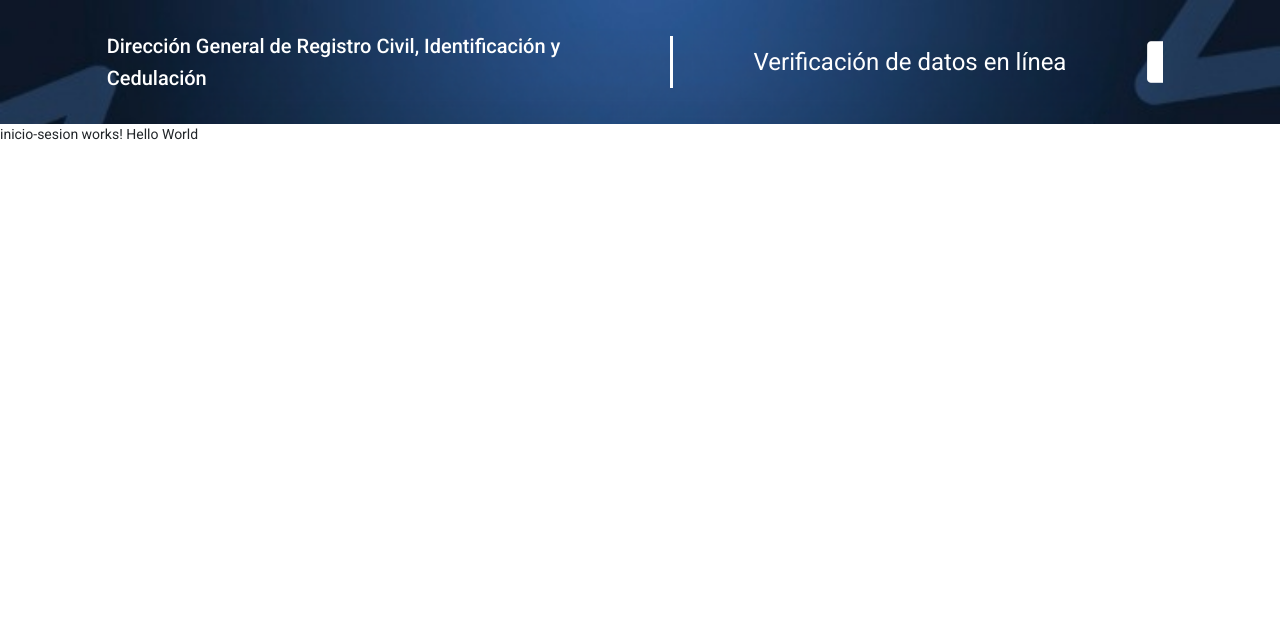
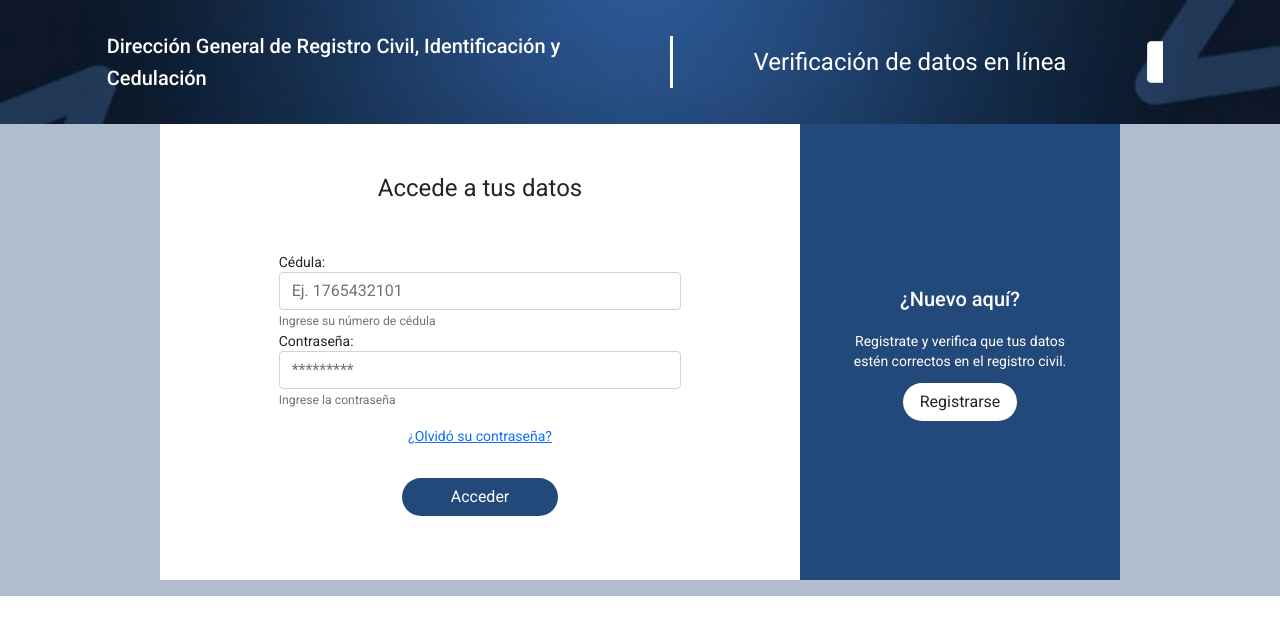
Before and after one commit to ErickMayorga/proyecto-usabilidad-registro-civil, an Angular app: page /inicio-sesion in a window 1280 px wide. Shown: the top 634 px of the page. Built offline with nearby package versions, Linux system fonts and the light colour scheme.

Commit message:
feat: Inicio de sesion terminado sin funciones

```diff
--- a/src/app/rutas/inicio-sesion/inicio-sesion.component.html
+++ b/src/app/rutas/inicio-sesion/inicio-sesion.component.html
@@ -1 +1,40 @@
-<p>inicio-sesion works! Hello World</p>
+<div class="bg-principal container-fluid">
+    <div class="row d-flex justify-content-center">
+
+        <div class="d-flex justify-content-center align-items-center text-center bg-white col-6 pt-5 pb-5">
+            <div class="row">
+                <h1 class="mb-5">Accede a tus datos</h1>
+
+                    <div class="m-auto col-8 text-start" *ngFor="let campo of campos">
+                        <app-campo-entrada
+                            [formGroup]="formGroup"
+                            [campoOpciones]="campo">
+                        </app-campo-entrada>
+                    </div>
+                <a class="mt-3 mb-3" href="">¿Olvidó su contraseña?</a>
+                <div>
+                    <button id="btnAcceder" name="Acceder" aria-describedby="Acceder al sistema"
+                            class="btn bg-secundario text-white rounded-pill m-3 px-5">
+                        <span>Acceder</span>
+                    </button>
+                </div>
+            </div>
+        </div>
+
+
+        <div class="d-flex align-items-center text-center text-white bg-secundario p-5 col-3">
+            <div>
+                <h2>¿Nuevo aquí?</h2>
+                <p>Registrate y verifica que tus datos estén correctos en el registro civil.</p>
+                <div class="">
+                    <button id="btnRegistrarse" name="Registrarse" aria-describedby="Registrarse"
+                            class="btn bg-white rounded-pill px-3">
+                        <span>Registrarse</span>
+                    </button>
+                </div>
+            </div>
+        </div>
+
+    </div>
+</div>
+<footer class="bg-principal p-2"></footer>
--- a/src/app/rutas/inicio-sesion/inicio-sesion.component.scss
+++ b/src/app/rutas/inicio-sesion/inicio-sesion.component.scss
@@ -0,0 +1,6 @@
+.bg-principal{
+   background-color: #B0BDCE;
+}
+.bg-secundario{
+    background-color: #23497A;
+}
--- a/src/app/rutas/inicio-sesion/inicio-sesion.component.ts
+++ b/src/app/rutas/inicio-sesion/inicio-sesion.component.ts
@@ -1,4 +1,15 @@
 import { Component, OnInit } from '@angular/core';
+import { FormGroup } from '@angular/forms';
+import { MatDialog } from '@angular/material/dialog';
+import { NotificacionComponent } from 'src/app/componentes/notificacion/notificacion.component';
+import { TipoBotonEnum } from 'src/app/constants/tipo-boton.enum';
+import { TipoCampoEnum } from 'src/app/constants/tipo-campo.enum';
+import { TipoMensajeEnum } from 'src/app/constants/tipo-mensaje.enum';
+import { TipoNotificacionEnum } from 'src/app/constants/tipo-notificacion.enum';
+import { BotonInterface } from 'src/app/interfaces/boton.interface';
+import { CampoEntradaInterface } from 'src/app/interfaces/campo-entrada.interface';
+import { NotificacionInterface } from 'src/app/interfaces/notificacion.interface';
+import { CampoEntradaService } from 'src/app/servicios/campo-entrada/campo-entrada.service';
 
 @Component({
   selector: 'app-inicio-sesion',
@@ -6,10 +17,58 @@ import { Component, OnInit } from '@angular/core';
   styleUrls: ['./inicio-sesion.component.scss']
 })
 export class InicioSesionComponent implements OnInit {
-
-  constructor() { }
+  formGroup!: FormGroup
+  tipoNotificacion = TipoNotificacionEnum
+  campos: CampoEntradaInterface[] = [
+    {
+      type: TipoCampoEnum.TEXT,
+      title: 'Cédula:',
+      nameField: 'campo',
+      helpText: 'Ingrese su número de cédula',
+      screenReaderText: 'Screen Reader Field',
+      placeholder: 'Ej. 1765432101',
+      mensajes: [
+        {
+          tipo: TipoMensajeEnum.REQUERIDO,
+          textoMensaje: 'Este campo es requerido',
+        },
+        {
+          tipo: TipoMensajeEnum.LONGITUD,
+          textoMensaje: 'La longitud de este campo es de 10 caracteres',
+          opciones: {min: 10, max: 10}
+        },
+      ],
+      deshabilitar: false
+    },
+    {
+      type: TipoCampoEnum.TEXT,
+      title: 'Contraseña:',
+      nameField: 'campo',
+      helpText: 'Ingrese la contraseña',
+      screenReaderText: 'Screen Reader Field',
+      placeholder: '*********',
+      mensajes: [
+        {
+          tipo: TipoMensajeEnum.REQUERIDO,
+          textoMensaje: 'Este campo es requerido',
+        },
+        {
+          tipo: TipoMensajeEnum.LONGITUD,
+          textoMensaje: 'La longitud de este campo esta entre 8 y 12 caracteres',
+          opciones: {min: 8, max: 12}
+        },
+      ],
+      deshabilitar: false
+    }
+  ]
+  constructor(private readonly campoEntradaService: CampoEntradaService,
+    public dialog: MatDialog,) {
+this.formGroup = this.campoEntradaService.getFormGroup(this.campos)
+}
 
   ngOnInit(): void {
   }
 
+
+
 }
```
